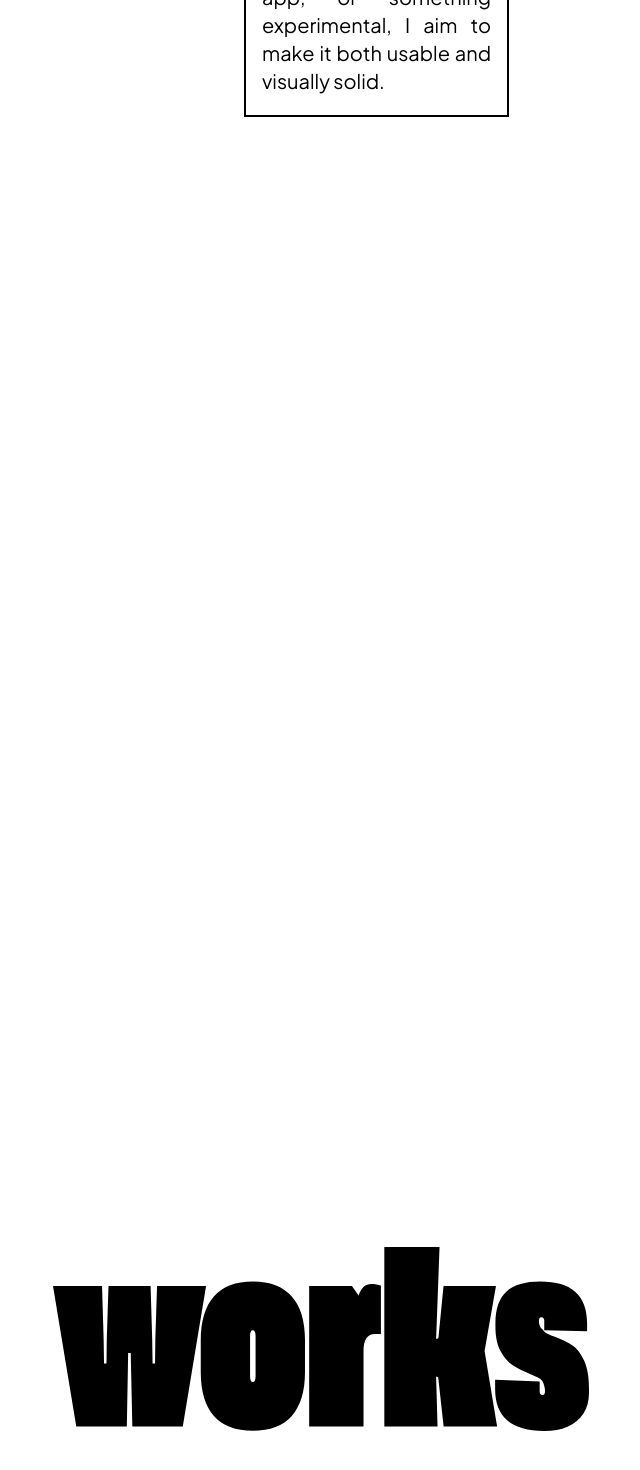
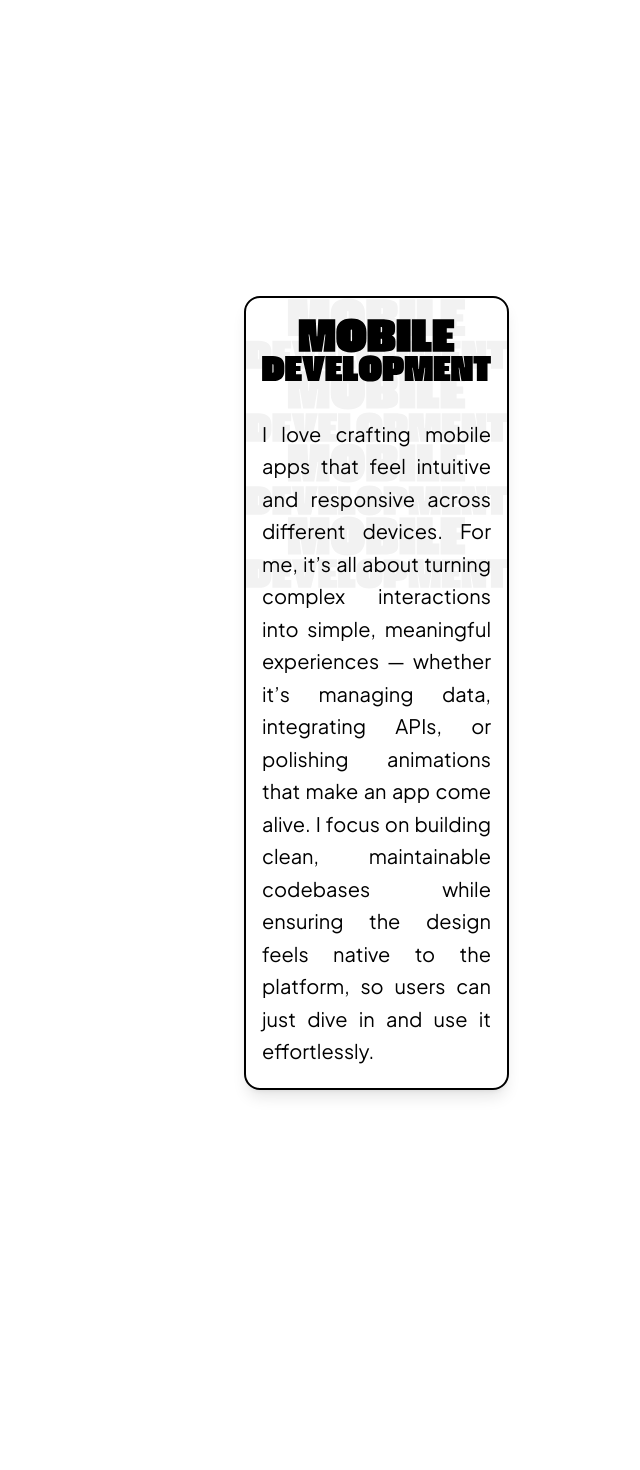
Before and after one commit to umlittlethings/porto_v2, a React (Vite) app: page / in a window 1280 px wide. Shown: the part 2632-4102 px from the top of the page, without its empty margins (571-1211 px from the left). Built offline with nearby package versions, Linux system fonts and the light colour scheme.

Commit message:
added until before footer

```diff
--- a/package.json
+++ b/package.json
@@ -13,6 +13,7 @@
     "@material-tailwind/react": "^2.1.10",
     "@tailwindcss/vite": "^4.1.10",
     "framer-motion": "^12.23.22",
+    "lucide-react": "^0.545.0",
     "react": "^19.1.0",
     "react-dom": "^19.1.0",
     "react-intersection-observer": "^9.16.0",
--- /dev/null
+++ b/src/components/Before.jsx
@@ -0,0 +1,7 @@
+function Before() {
+  return <div>
+    <img className="place-self-center" src="before footer/befoot.svg" alt="" />
+  </div>;
+}
+
+export default Before;
--- a/src/components/Home/Expertise/Experise.jsx
+++ b/src/components/Home/Expertise/Experise.jsx
@@ -11,13 +11,20 @@ function Expertise() {
     "expert/Vector.svg",
   ];
 
-  const cardContent = [
-    `I love building websites that look great and work even better! Turning ideas into smooth, user-friendly experiences is what I enjoy most. Still brushing up on my backend skills (we’re getting there 😅), but front-end is where I’m most at home.
-    This is my main focus: creating clean, responsive interfaces that feel intuitive and actually help users get things done. Whether it’s a landing page, a web app, or something experimental, I aim to make it both usable and visually solid.`,
-    `I enjoy designing digital experiences that connect users with products seamlessly. My focus lies in delivering user-centered interfaces backed by strong usability and consistency. Every project teaches me how to make design serve functionality better.`,
-    `I’m also diving deeper into modern front-end tools and reactive patterns. My goal is to combine performance, accessibility, and aesthetic balance to create experiences that truly stand out and remain maintainable.`,
+  // 🔹 Title unik per card kanan
+  const titleImages = [
+    "expert/expert details/titleft.svg",
+    "expert/expert details/titlemd.svg",
+    "expert/expert details/titlepd.svg",
   ];
 
+  const cardContent = [
+    `I love building websites that look great and work even better! Turning ideas into smooth, user-friendly experiences is what I enjoy most. Still brushing up on my backend skills (we’re getting there), but front-end is where I’m most at home.
+    This is my main focus: creating clean, responsive interfaces that feel intuitive and actually help users get things done. Whether it’s a landing page, a web app, or something experimental, I aim to make it both usable and visually solid.`,
+    'I love crafting mobile apps that feel intuitive and responsive across different devices. For me, it’s all about turning complex interactions into simple, meaningful experiences — whether it’s managing data, integrating APIs, or polishing animations that make an app come alive. I focus on building clean, maintainable codebases while ensuring the design feels native to the platform, so users can just dive in and use it effortlessly.',
+    'I’m passionate about designing products that balance aesthetics with functionality. My process always starts with understanding user needs — translating insights into wireframes, prototypes, and interfaces that make sense and feel natural. I enjoy shaping systems that not only look cohesive but also tell a clear story through design. Every detail matters, from visual hierarchy to micro-interactions that enhance the overall experience.'  ];
+
+  // 🔹 Perhitungan elemen tengah viewport
   useEffect(() => {
     const handleScroll = () => {
       const viewportCenter = window.innerHeight / 2;
@@ -39,15 +46,15 @@ function Expertise() {
       setActiveIndex(closestIndex);
     };
 
-    handleScroll(); // jalankan sekali saat load
+    handleScroll(); // Jalankan sekali saat load
     window.addEventListener("scroll", handleScroll);
     return () => window.removeEventListener("scroll", handleScroll);
   }, []);
 
   return (
     <div>
-      <div className="flex gap-8 px-50 py-10">
-        {/* KIRI */}
+      <div className="flex gap-8 px-50 py-10 pt-20">
+        {/* 🔹 KIRI: Box Highlight */}
         <div className="flex-shrink-0 sticky top-20 self-start flex flex-col items-center space-y-6 pr-20">
           {boxImages.map((src, i) => (
             <motion.img
@@ -68,7 +75,7 @@ function Expertise() {
           ))}
         </div>
 
-        {/* KANAN */}
+        {/* 🔹 KANAN: Card Section */}
         <div className="flex-1 space-y-10">
           {cardContent.map((text, i) => (
             <motion.div
@@ -82,23 +89,28 @@ function Expertise() {
               }
               transition={{ duration: 0.6, ease: "easeOut" }}
             >
-              <div className="relative px-4 py-5 border-2 overflow-hidden max-w-130">
+              <div className="relative px-4 py-5 border-2 overflow-hidden max-w-130 rounded-2xl backdrop-blur-sm shadow-lg">
+                {/* 🔸 Title unik */}
                 <img
                   className="h-auto object-contain relative z-10"
-                  src="expert/expert details/titleft.svg"
-                  alt=""
+                  src={titleImages[i]}
+                  alt={`title-${i}`}
                 />
-                <div className="absolute inset-0 -z-10 pointer-events-none">
+
+                {/* 🔸 Background pattern halus */}
+                <div className="absolute inset-0 -z-10 pointer-events-none opacity-5">
                   {[...Array(4)].map((_, j) => (
                     <img
                       key={j}
-                      className="opacity-5 h-auto object-contain"
-                      src="expert/expert details/titleft.svg"
+                      className="h-auto object-contain"
+                      src={titleImages[i]}
                       alt=""
                     />
                   ))}
                 </div>
-                <p className="relative z-20 mt-9 text-xl text-justify max-w-130 font-Jakarta-Medium">
+
+                {/* 🔸 Text konten */}
+                <p className="relative z-20 mt-9 text-xl text-justify max-w-130 font-Jakarta-Medium leading-relaxed ">
                   {text}
                 </p>
               </div>
--- a/src/components/projects/Works.jsx
+++ b/src/components/projects/Works.jsx
@@ -1,10 +1,62 @@
+import { ArrowRight } from "lucide-react";
+import { worksData } from "../../data/worksData";
+
 function Works() {
-    return (
-        <div className="px-30 py-20">
-            <img className="place-self-end" src="works/works.svg" alt="" />
-            <div></div>
-        </div>
-    );
+  const recentProjects = worksData.slice(0, 4); // tampilkan 3 project terbaru
+
+  return (
+    <section className="px-30 py-24">
+      <img
+        className="place-self-end mb-16 w-[220px] md:w-[280px]"
+        src="works/works.svg"
+        alt="works"
+      />
+
+      <div className="flex flex-col divide-y divide-black/10">
+        {recentProjects.map((proj) => (
+          <div
+            key={proj.id}
+            className="flex items-center justify-between py-10 gap-8"
+          >
+            {/* Nomor dan judul */}
+            <div className="flex items-start gap-8">
+              <span className="text-lg font-semibold tracking-wider text-black/60">
+                {proj.id}
+              </span>
+              <div>
+                <h3 className="font-Jakarta-Bold text-4xl md:text-3xl leading-snug font-extrabold">
+                  {proj.title}
+                </h3>
+              </div>
+            </div>
+
+            {/* Tanggal dan tombol */}
+            <div className="flex flex-col md:flex-row items-end md:items-center gap-4 md:gap-8 text-right">
+              <span className="text-lg md:text-xl font-medium text-black/80">
+                {proj.date}
+              </span>
+              <a
+                href={proj.link}
+                className="border-2 border-black rounded-full px-5 py-2 md:px-6 md:py-2.5 flex items-center gap-2 font-semibold text-lg hover:bg-black hover:text-white transition-all duration-300"
+              >
+                Learn More <ArrowRight size={20} />
+              </a>
+            </div>
+          </div>
+        ))}
+      </div>
+
+      {/* Tombol More Projects */}
+      <div className="flex justify-center mt-14">
+        <a
+          href="/works"
+          className="border-2 border-black rounded-full px-8 py-3 flex items-center gap-2 font-semibold text-lg hover:bg-black hover:text-white transition-all duration-300"
+        >
+          More Projects <ArrowRight size={22} />
+        </a>
+      </div>
+    </section>
+  );
 }
 
 export default Works;
--- /dev/null
+++ b/src/data/worksData.js
@@ -0,0 +1,50 @@
+export const worksData = [
+  {
+    id: "01",
+    title: "Quizcypher: a simple Quiz App",
+    date: "May 2025",
+    desc: "A quiz application built with React and Open Trivia DB API, designed with clean UI and fast performance.",
+    link: "/projects/quizcypher",
+    techStack: [
+      "works/stack/react.svg",
+      "works/stack/js.svg",
+      "works/stack/tailwind.svg",
+    ],
+  },
+  {
+    id: "02",
+    title: "TemuDataku: a SaaS Data Catalog Platform",
+    date: "June 2025",
+    desc: "A full-stack web app to organize and explore learning materials by category using Node.js and PostgreSQL.",
+    link: "/projects/temudataku",
+    techStack: [
+      "works/stack/react.svg",
+      "works/stack/node.svg",
+      "works/stack/postgres.svg",
+    ],
+  },
+  {
+    id: "03",
+    title: "SetaraApp: Course Submission Tracker",
+    date: "May 2025",
+    desc: "A WearOS-integrated mobile app that tracks course submissions and synchronizes with Supabase backend.",
+    link: "/projects/setaraapp",
+    techStack: [
+      "works/stack/kotlin.svg",
+      "works/stack/supabase.svg",
+      "works/stack/wearos.svg",
+    ],
+  },
+  {
+    id: "04",
+    title: "HealthDetectWear: WearOS Heart Rate Monitor",
+    date: "July 2025",
+    desc: "A WearOS app developed using Health Services API to monitor heart rate with both imperative and reactive approaches.",
+    link: "/projects/healthdetectwear",
+    techStack: [
+      "works/stack/kotlin.svg",
+      "works/stack/wearos.svg",
+      "works/stack/androidstudio.svg",
+    ],
+  },
+];
--- a/src/pages/Home.jsx
+++ b/src/pages/Home.jsx
@@ -4,6 +4,7 @@ import Navbar from '../components/header/Navbar'
 import About from '../components/Home/about/About'
 import Expertise from '../components/Home/Expertise/Experise'
 import Works from '../components/projects/Works'
+import Before from '../components/Before'
 
 function Home() {
   return (
@@ -13,6 +14,7 @@ function Home() {
       <About />
       <Expertise />
       <Works />
+      <Before />
     </div>
   )
 }
```
Also changed, not shown: public/before footer/befoot.svg (added), 1 other file (tests, documents, lock files or other folders).
